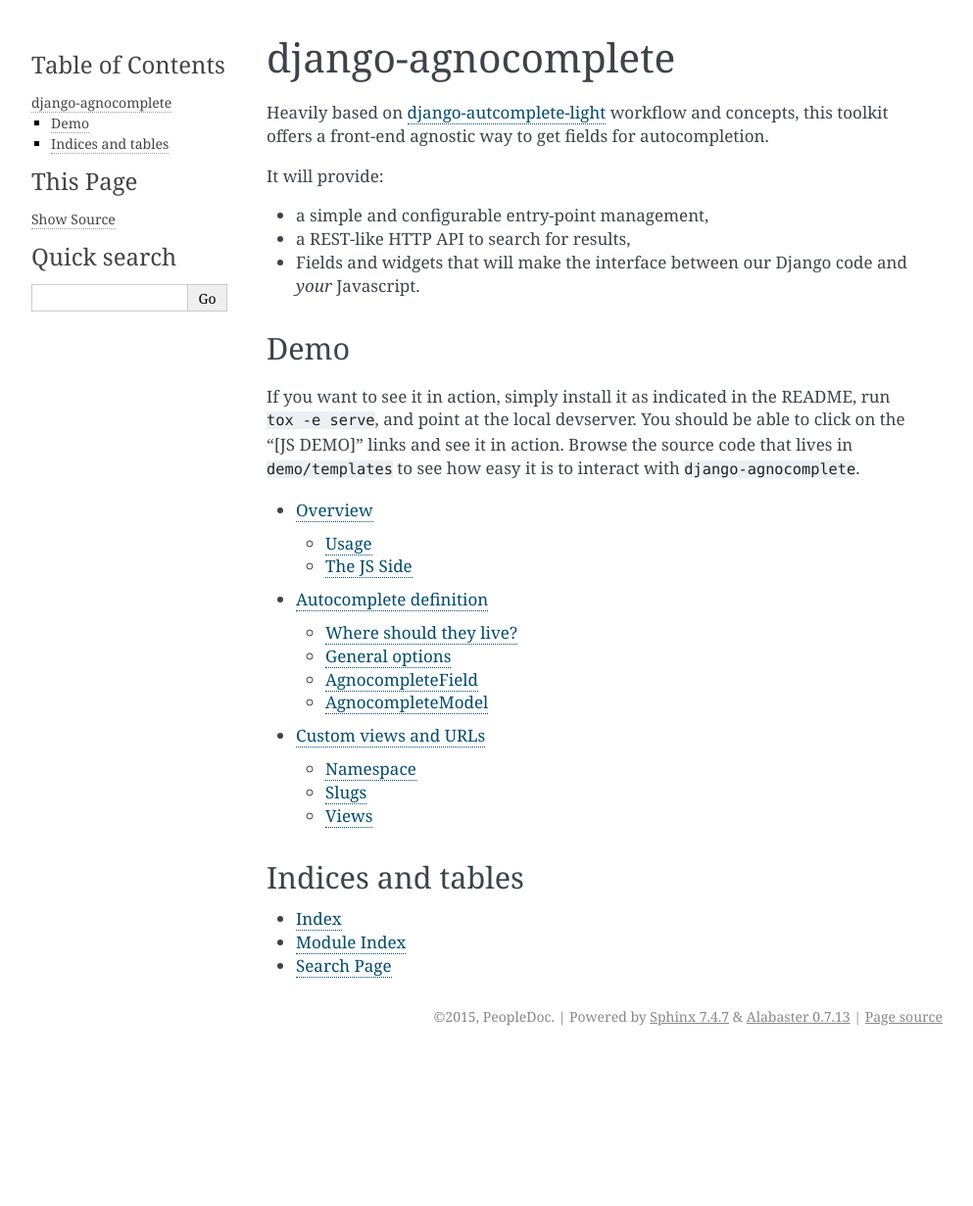
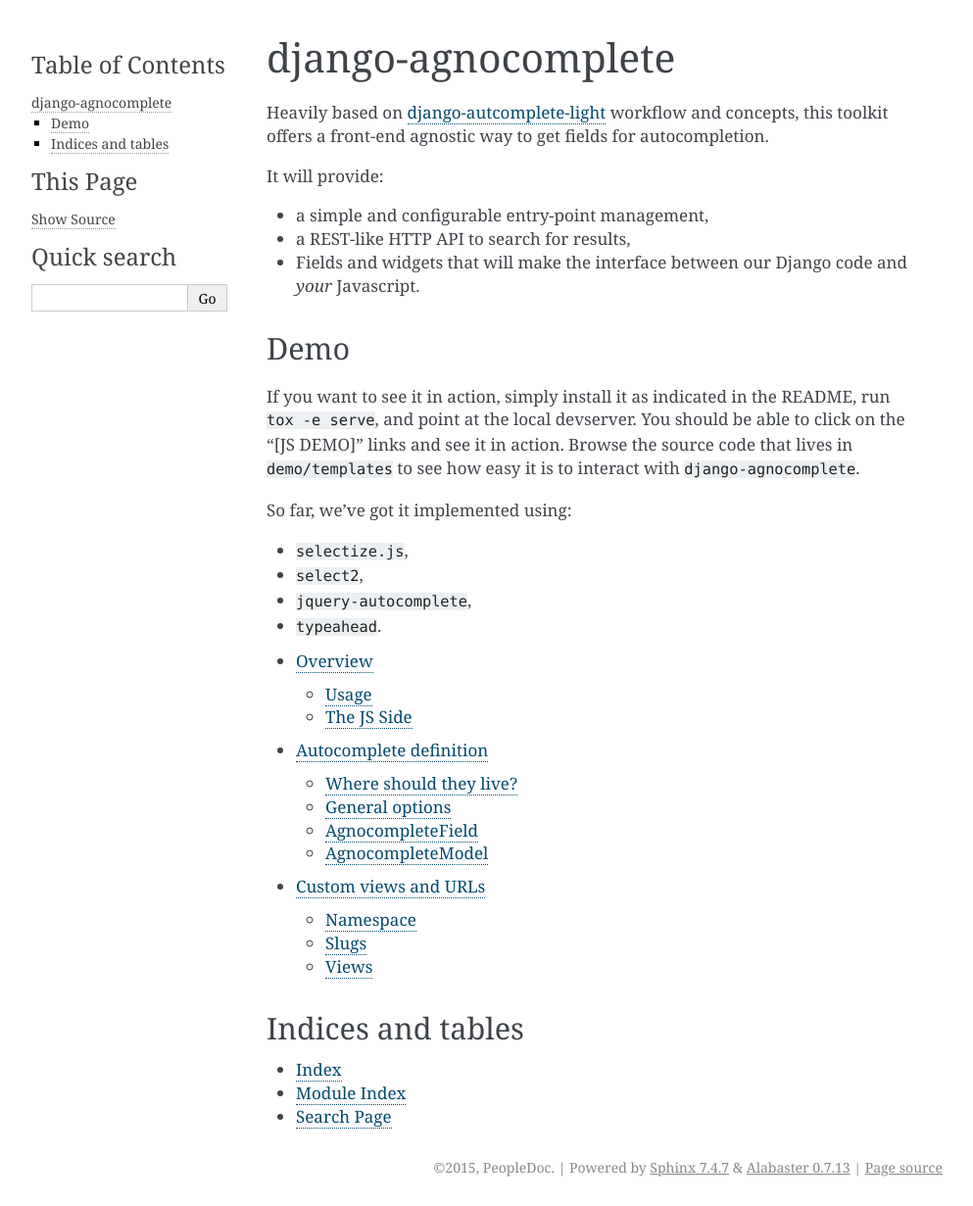
Before and after one commit to peopledoc/django-agnocomplete, a Sphinx documentation site: the page built from docs/index.rst, in a window 1280 px wide. Shown: the whole page at 98% size, without its empty margins (148-1141 px from the left). Built offline with Sphinx 7.4.7, drawn with Linux system fonts in a browser that asks for light colours; before the commit the page ends 1077 px from its top, so only the background shows below that.

Commit message:
list the 4 demo in doc

```diff
--- a/docs/index.rst
+++ b/docs/index.rst
@@ -15,6 +15,13 @@
 
 If you want to see it in action, simply install it as indicated in the README, run ``tox -e serve``, and point at the local devserver. You should be able to click on the "[JS DEMO]" links and see it in action. Browse the source code that lives in ``demo/templates`` to see how easy it is to interact with ``django-agnocomplete``.
 
+So far, we've got it implemented using:
+
+* ``selectize.js``,
+* ``select2``,
+* ``jquery-autocomplete``,
+* ``typeahead``.
+
 
 .. Contents:
 
```
